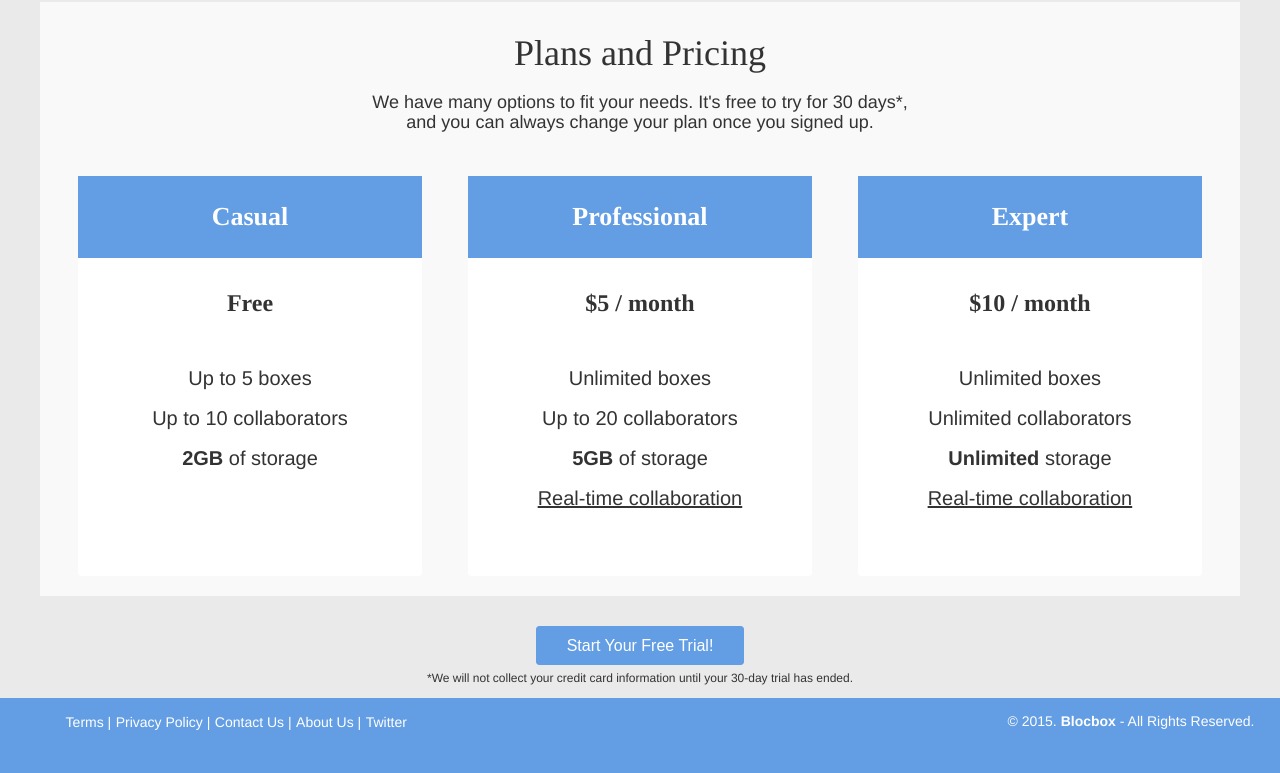
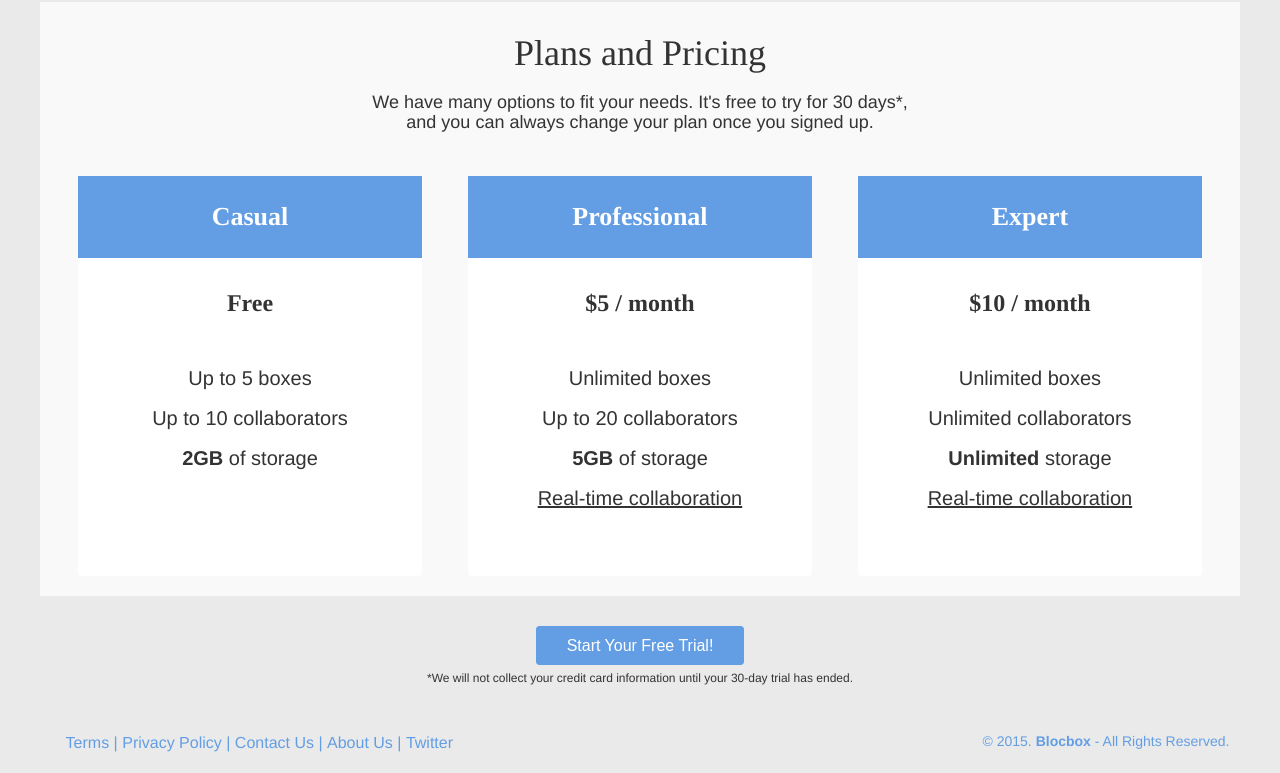
Before and after one commit to saraguittarclark/Blocbox, a plain HTML site: page index.html in a window 1280 px wide. Shown: the part 1618-2391 px from the top of the page. Drawn offline with Linux system fonts and the light colour scheme; a web font is replaced by a local one.

Commit message:
Rev footer css

```diff
--- a/css/style.css
+++ b/css/style.css
@@ -72,17 +72,19 @@ header {
     top: 0;
 }
 
-header img {
+.site-logo {
+    float: left;
     max-height: 75px;
     position: relative;
     margin: 10px;
 }
 
- header .buttons {
+.buttons {
     background-color: #639EE4;
+    color: #FFFFFF;
     display: inline-block;
     float: right;
-    margin: 20;
+    margin: 15px;
     text-align: right;
 }
 
@@ -215,10 +217,6 @@ header nav ul > li.btn-outline:hover > a {
     text-align: center;
  }
 
-/*.box-frame {
-    background-color: #FFFFFF;
-}*/
-
 .box {
     background-color: #FFFFFF;
     border-radius: 4px;
@@ -255,29 +253,9 @@ li.one-third {
     text-align: center;
 }
 
-/*.container li {
-    color: #333333;
-    font-size: 20px;
-    line-height: 40px;
-    list-style-type: none;
-}*/
-
 .container span {
     text-decoration: underline;
 }
-
-
-/*/.sign-up-now .btn {
-    text-align: center;
-    background: #639EE4;
-    border: 1px solid #639EE4;
-    border-radius: 4px;
-    color: #FFFFFF;
-    font-family: "Muli", sans-serif;
-    margin: 0 auto;
-    max-width: 150px;
-    text-decoration: none;
-}*/
 
 .sign-up-now .small {
     color: #333333;
@@ -290,26 +268,13 @@ li.one-third {
     margin-top: 40px;
 }
 
-/*FOOTER*/
+/*OLD FOOTER
 
 footer {
     background-color: #639EE4;
     bottom: -25px;
     min-height: 75px;
 }
-
-/*footer .footer-links .copyright {
-    color: #FFFFFF;
-    display: inline;
-    position: absolute;
-    overflow: hidden;
-    z-index: 0;
-}*/
-
-/*.footer-links {
-    position: relative;
-    top:10px;
-}*/
 
 footer .footer-links li {
     display: inline-block;
@@ -331,7 +296,45 @@ footer .copyright-block {
     list-style-type: none;
     text-align: right;
 
+} */
+
+/*FOOTER*/
+.footer {
+    font-size: 14px;
+    max-height: 75px;
+    clear: both;
 }
+
+.footer-links {
+    float: left;
+    list-style-type: none;
+    position: relative;
+    top: 20px;
+}
+
+.footer-links > li {
+    display: inline-block;
+}
+
+.footer-links > li > a {
+    text-decoration: none;
+    color: #639EE4;
+}
+
+.footer-links > li > a:hover {
+    color: #333333;
+}
+
+.copyright-block {
+    color: #639EE4;
+    font-size: 14px;
+    float: right;
+    margin-right: 25px;
+    text-align: left;
+    position: relative;
+    top: 20px;
+}
+
 
 /* MEDIA QUERIES */
 
```
